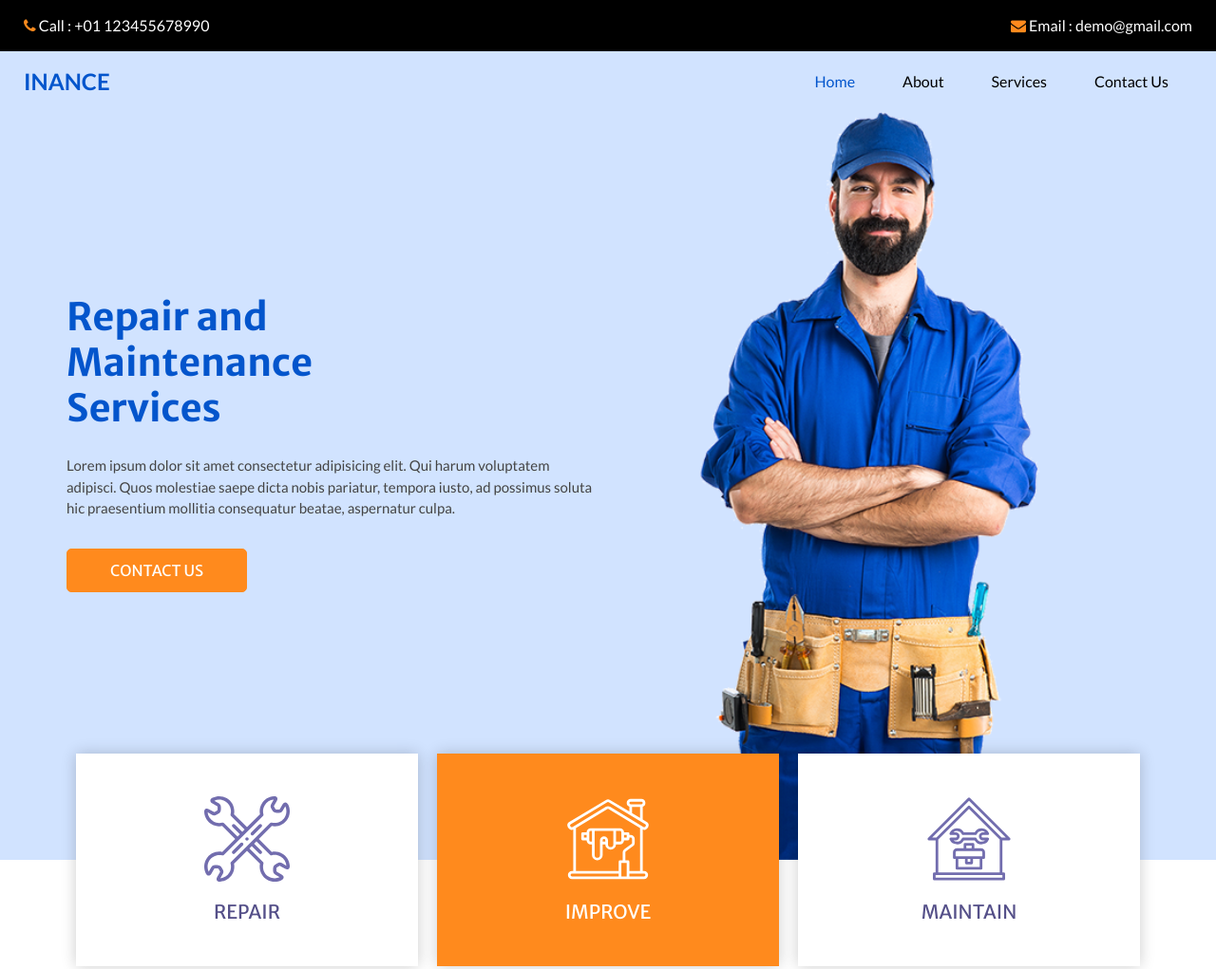
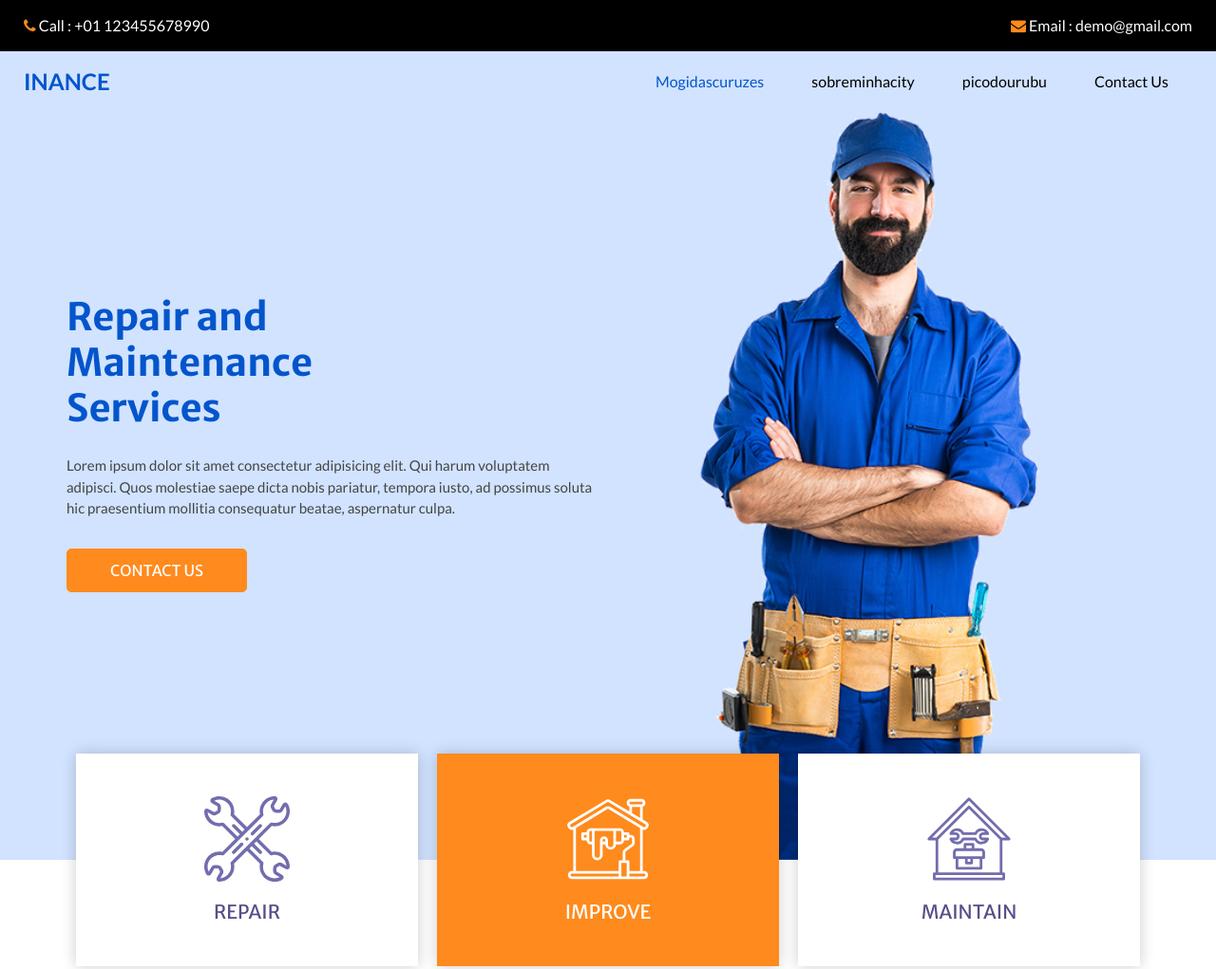
Before and after one commit to joaobasilio77/app-site-aula-devops-2, a plain HTML site: page index.html in a window 1280 px wide. Shown: the top 1021 px of the page at 95% size. Drawn offline with nearby package versions, Linux system fonts and the light colour scheme; some packages are replaced by stand-ins of ours.

Commit message:
Update index.html
Update no navbar

```diff
--- a/index.html
+++ b/index.html
@@ -66,13 +66,13 @@
             <div class="collapse navbar-collapse" id="navbarSupportedContent">
               <ul class="navbar-nav ">
                 <li class="nav-item active">
-                  <a class="nav-link" href="index.html">Home <span class="sr-only">(current)</span></a>
+                  <a class="nav-link" href="index.html">Mogidascuruzes <span class="sr-only">(current)</span></a>
                 </li>
                 <li class="nav-item">
-                  <a class="nav-link" href="about.html"> About</a>
+                  <a class="nav-link" href="about.html"> sobreminhacity</a>
                 </li>
                 <li class="nav-item">
-                  <a class="nav-link" href="service.html">Services</a>
+                  <a class="nav-link" href="service.html">picodourubu</a>
                 </li>
                 <li class="nav-item">
                   <a class="nav-link" href="contact.html">Contact Us</a>
```
